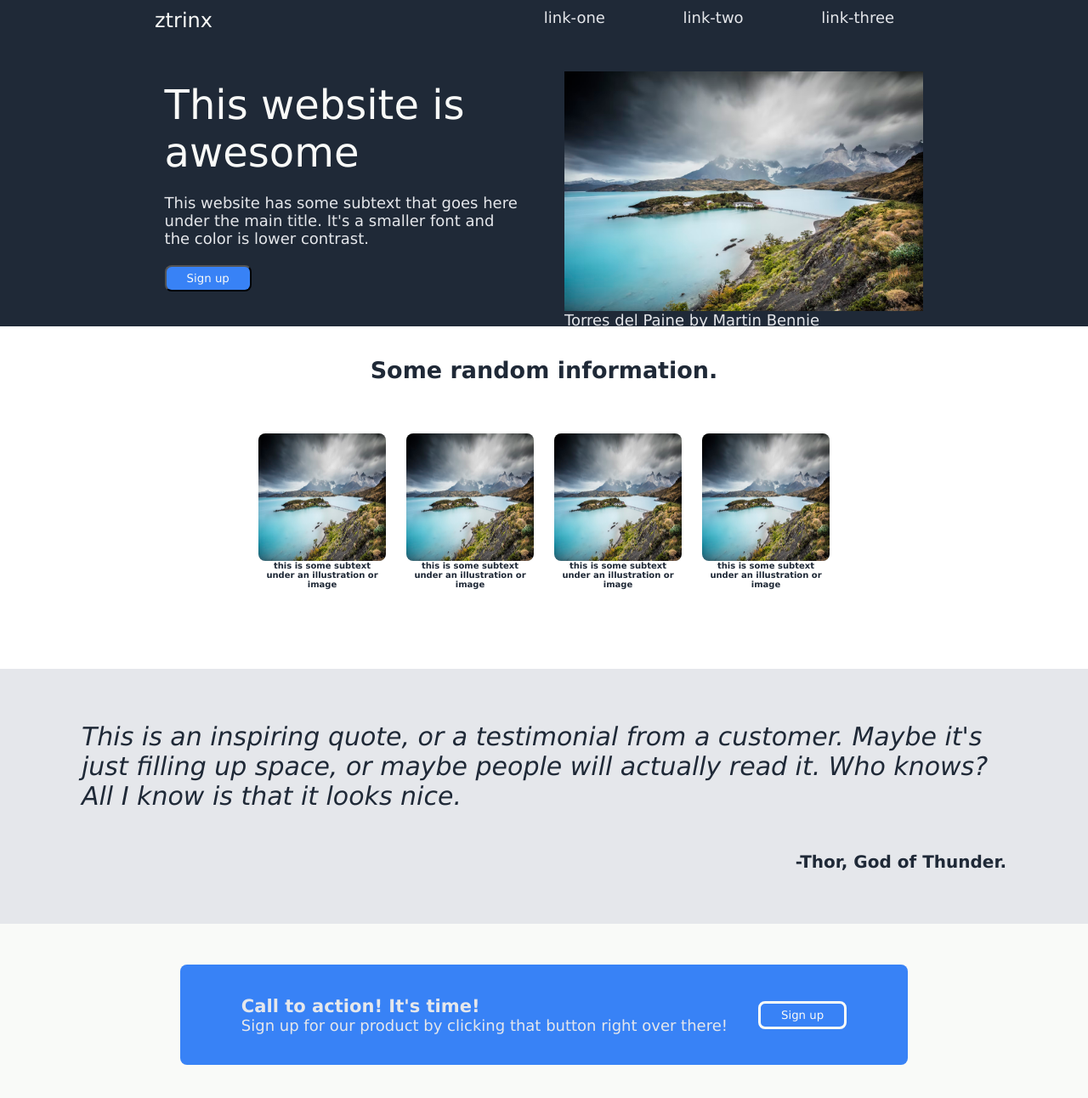
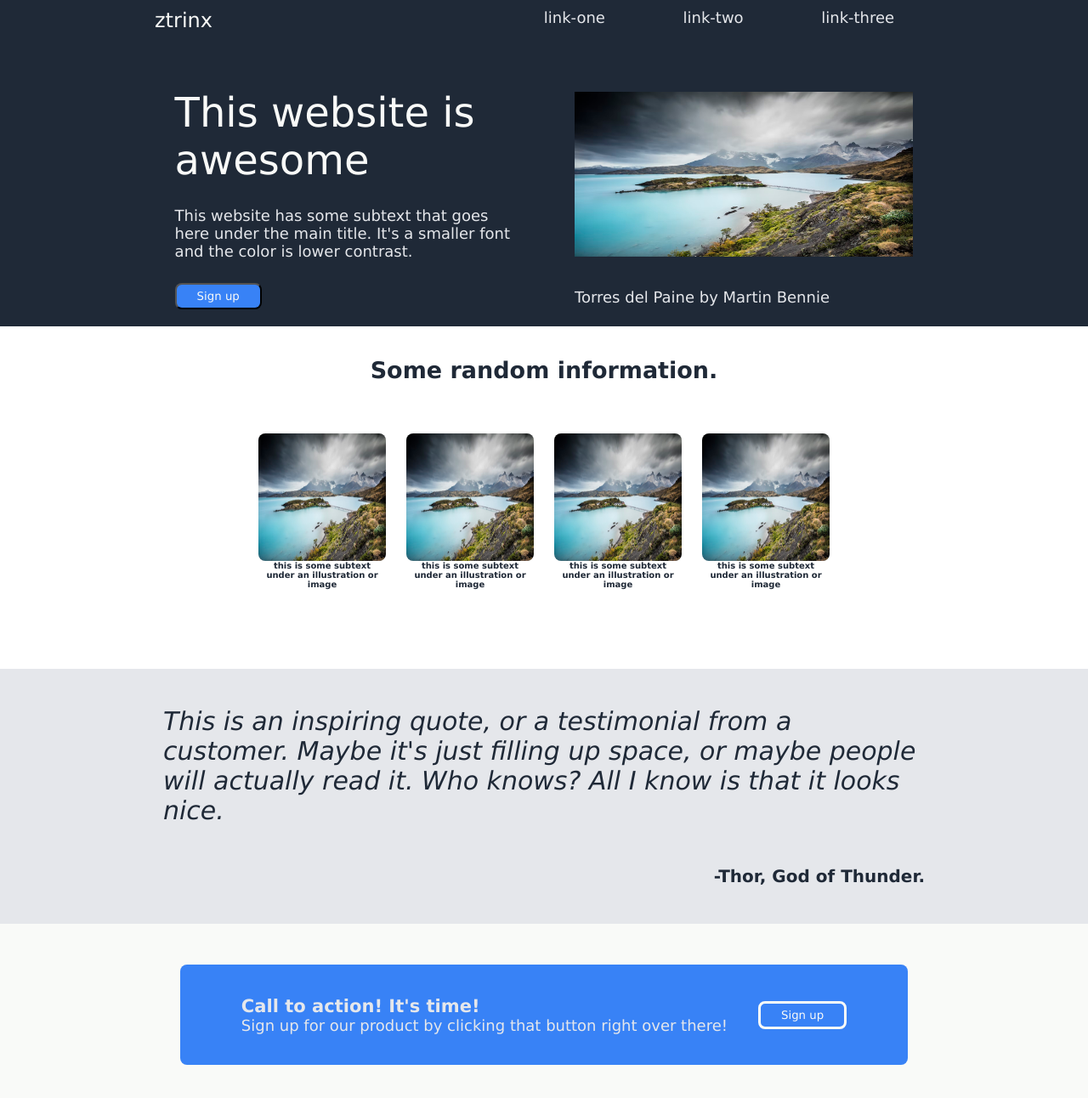
Before and after one commit to RealPerro/odin-landing-page, a plain HTML site: page index.html in a window 1280 px wide. Shown: the whole page at 85% size. Drawn offline with Linux system fonts and the light colour scheme.

Commit message:
fix content formatting

```diff
--- a/style.css
+++ b/style.css
@@ -41,18 +41,26 @@ body {
     flex-direction: row;
     justify-content: center;
     align-content: center;
-    padding: 0px;
-    height: 300px;
+    align-items: center;
     gap: 48px;
+    overflow
 
 }
 
 .left, .right {
     display: flex;
     flex-direction: column;
-    height: 90%;
+    height: 300px;
     width: 33%;
     justify-content: space-around;
+    align-content: center;
+    /*border: red 10px solid;*/
+    gap: 12px;
+    padding:12px;
+}
+
+.content img {
+    height:70%;
 }
 
 .hero-main {
@@ -65,7 +73,6 @@ body {
     font-size: 18px;
     color:#e5e7eb;
 }
-
 
 button {
     background-color: #3882f6;
@@ -118,7 +125,7 @@ button {
     flex-flow: column;
     display: flex;
     color: #1f2937;
-    padding: 96px;
+    padding: 96px 192px;
     justify-content: center;
     align-content: center;
     gap:48px;
```
